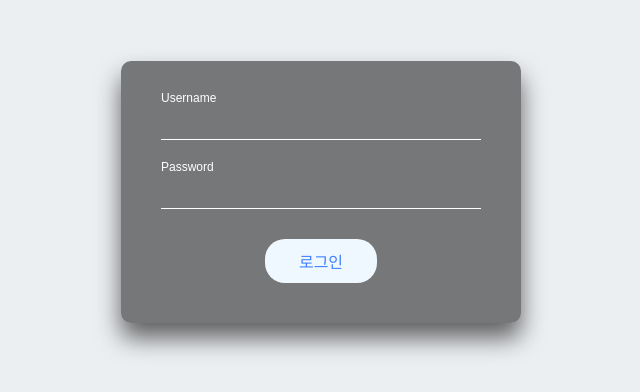
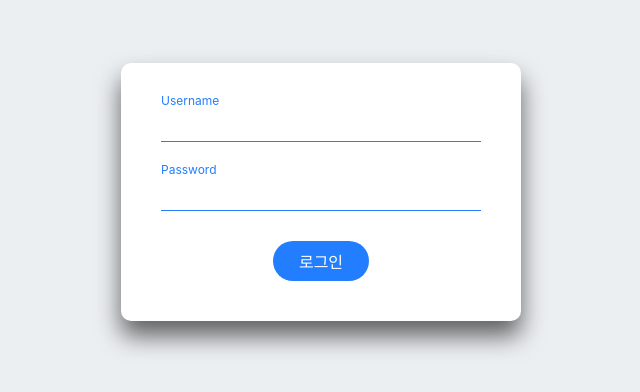
Before and after one commit to oyeon-kwon/SNS-toyproject, a React (Create React App) app in the folder client/: page /login in a window 1280 px wide. Shown: the part 208-600 px from the top of the page, without its empty margins (319-959 px from the left). Built offline with nearby package versions, Linux system fonts and the light colour scheme.

Commit message:
Fix: 로그인 CSS 변경

```diff
--- a/client/src/login.css
+++ b/client/src/login.css
@@ -4,7 +4,6 @@ html {
   body {
     margin:0;
     padding:0;
-    font-family: sans-serif;
     background-color: #eceff2;
   }
 
@@ -15,16 +14,16 @@ html {
     width: 400px;
     padding: 40px;
     transform: translate(-50%, -50%);
-    background: rgba(0,0,0,.5);
+    background: #ffffff;
     box-sizing: border-box;
     box-shadow: 0 15px 25px rgba(0,0,0,.6);
     border-radius: 10px;
+    color: #227eff;
   }
 
   .login-box h2 {
     margin: 0 0 30px;
     padding: 0;
-    color: #fff;
     text-align: center;
   }
 
@@ -36,20 +35,20 @@ html {
     width: 100%;
     padding: 10px 0;
     font-size: 16px;
-    color: #fff;
     margin-bottom: 30px;
     border: none;
-    border-bottom: 1px solid #fff;
+    border-bottom: 1px solid #227eff;
     outline: none;
     background: transparent;
   }
+
   .login-box .user-box label {
     position: absolute;
     top:0;
     left: 0;
     padding: 10px 0;
     font-size: 16px;
-    color: #fff;
+    color: #227eff;
     pointer-events: none;
     transition: .5s;
   }
@@ -58,17 +57,22 @@ html {
   .login-box .user-box input:valid ~ label {
     top: -20px;
     left: 0;
-    color: #ffffff;
+    color: #227eff;
     font-size: 12px;
   }
 
   .submit-button {
     border-radius: 20px;
-    padding: 10px 0;
+    padding: 8px 0;
     font-size: 1rem;
-    background-color: aliceblue;
-    color: #3e7eff;
-    transition: all.5s ease;
-    width: 7rem;
+    background-color: #227eff;
+    color: #ffffff;
+    transition: all 0.5s ease;
+    width: 6rem;
     margin: 0 auto;
   }
+
+  .submit-button:hover {
+    background-color: #c7c7c7;
+    color: #227eff
+  }
```
